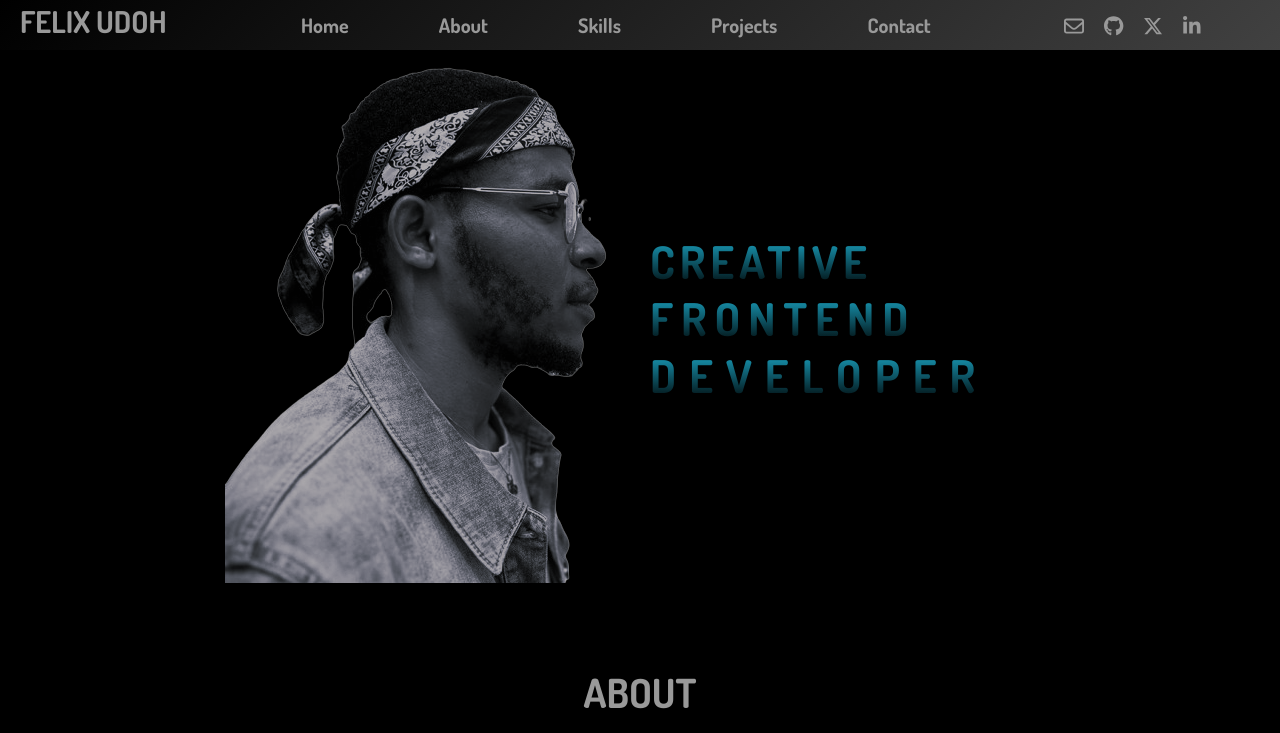
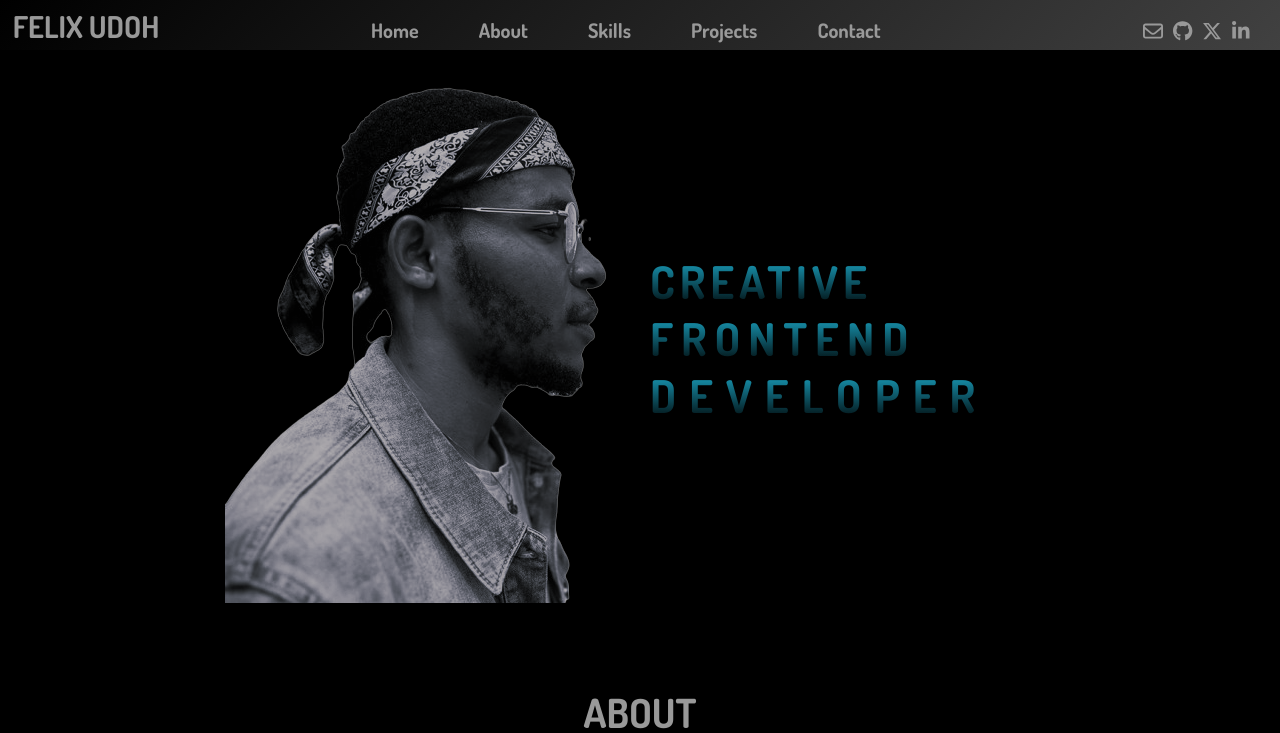
Before and after one commit to Felixx-jnr/felix-portfolio, a React (Create React App) app: page / in a window 1280 px wide. Shown: the top 733 px of the page. Built offline with nearby package versions, Linux system fonts and the light colour scheme.

Commit message:
responsive

```diff
--- a/src/scss/components/about.scss
+++ b/src/scss/components/about.scss
@@ -29,6 +29,11 @@
       @include breakpoint-down(small){
         font-size: rem(22);
         padding: 0 rem(15);
+      }
+
+      @include breakpoint-down(smaller){
+        //font-size: rem(20);
+        padding: 0 rem(20);
       }
     }
   }
--- a/src/scss/components/footer.scss
+++ b/src/scss/components/footer.scss
@@ -56,7 +56,7 @@
     }
 
     @include breakpoint-down(smaller){
-      font-size: rem(13);
+      font-size: rem(10);
     }
   }
 
@@ -105,7 +105,7 @@ h2.footer__name{
   @include breakpoint-down(smaller){
     transform: rotate(-90deg);
     padding: 0;
-    font-size: rem(14);
+    font-size: rem(12);
   }
 }
 
@@ -134,4 +134,8 @@ h2.footer__name{
   font-weight: bold;
   grid-column: 2/3;
   border-top: #444 1px solid;
+
+  @include breakpoint-down(smaller){
+    font-size: rem(10);
+  }
 }
--- a/src/scss/components/home.scss
+++ b/src/scss/components/home.scss
@@ -6,6 +6,7 @@
   align-items: center;
   justify-items: start;
   gap: rem(20);
+  padding-top: rem(40);
 
   &__description{
     font-size: rem(45);
--- a/src/scss/components/navbar.scss
+++ b/src/scss/components/navbar.scss
@@ -5,9 +5,12 @@ header > *{
 }
 
 header {
+	position: fixed;
+	top: 0;
 	background: linear-gradient(135deg, rgb(0, 0, 0), rgb(65, 65, 65));
 	width: 100vw;
 	height: rem(50);
+	z-index: 1;
 }
 
 ul{
@@ -16,24 +19,23 @@ ul{
 	align-items: center;
 }
 
-
 header h3{
 	display: inline-flex;
 	flex-wrap: nowrap;
-	justify-content: left;
 	font-size: rem(30);
-	padding: 0 rem(20);
-	width: 20vw;
+	padding-left: 1%;
+	width: 18vw;
 }
 
 nav{
-	width: 80vw;
-	display: -moz-inline-grid;
-	display: inline-grid;
-	grid-template-columns: 1fr 0.3fr;
+	display: inline-flex;
+	//max-width: 85%;
+	//display: -moz-inline-grid;
+	// display: inline-grid;
+	// grid-template-columns: 1fr 0.2fr;
 	align-items:center;
-	justify-items: start;
-	margin: rem(12) 0;
+	justify-content: flex-end;
+	margin: rem(12) rem(5);
 	padding: 0;
 }
 
@@ -44,22 +46,29 @@ nav{
 	list-style: none;
 }
 
+.pages{
+	justify-content: center;
+	align-items: center;
+	width: 61vw;
 
+}
 
 .pages li{
-	padding: 0 rem(10);
-	margin: 0 rem(35);
+	padding: rem(5) rem(10);
+	margin: 0 rem(20);
 }
 
 .icons{
-	justify-content: center;
-	align-items: center;
-	padding-left: rem(10);
+	padding: 0;
+	margin: 0;
+	display: inline-flex;
+	justify-content: flex-end;
+	align-items: flex-end;
+	width: 19vw;
 }
 
-
 .icons li{
-	padding: 0 rem(10);
+	margin-right: rem(10);
 	font-size: rem(20);
 }
 
@@ -72,25 +81,28 @@ nav{
 }
 
 
-@media only screen and (max-width: 1024px) {
+@media only screen and (max-width: 1054px) {
 
 	.nav-btn {
 		display: block;
-		font-size: rem(50);
-		color: #eee;
+		font-size: rem(30);
+		color: #999;
+		padding-top: rem(9);
 	}
 
 	.bars{
 		display: inline-block;
 		position: absolute;
-		right: 0;
+		right: rem(20);
 		top: 1px;
-
 	}
 
 	header h3{
-		display: inline;
-
+		display: inline-flex;
+		flex-wrap: nowrap;
+		padding-left: 1%;
+		padding-top: rem(5);
+		width: 100vw;
 	}
 
 	header nav{
@@ -115,4 +127,6 @@ nav{
 		z-index: 1;
 	}
 
+
+
 }
--- a/src/scss/globals/boilerplate.scss
+++ b/src/scss/globals/boilerplate.scss
@@ -15,9 +15,9 @@ html{
 
 
 body{
-  //margin-top: rem(110);
+  margin: 0 auto;
+  margin-top: rem(30);
   padding: rem(0);
-  margin: 0 auto;
   font-family: var(--dosis);
   background: #000;
   color: #999;
--- a/src/scss/util/breakpoints.scss
+++ b/src/scss/util/breakpoints.scss
@@ -1,4 +1,4 @@
-// 800px, 1076px, 1400px
+//398px, 800px, 1076px, 1400px
 $breakpoints-down: (
   'smaller': '24.875em',
   'small': '50em',
```
Also changed, not shown: src/components/Navbar.js (+1 -50 lines).
